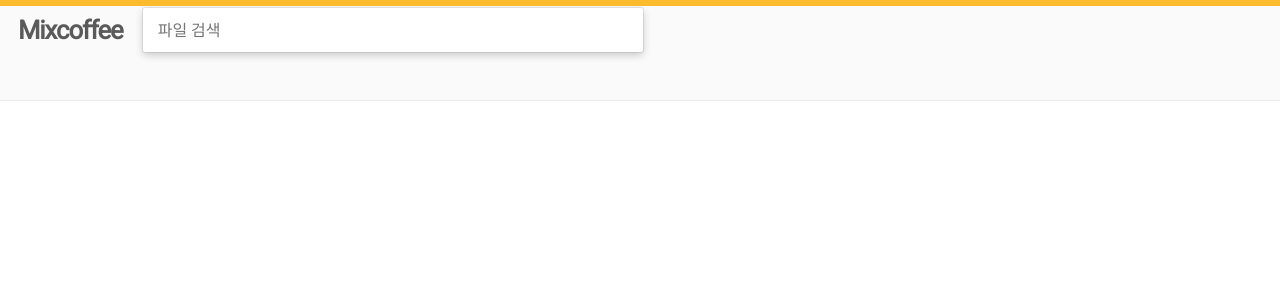
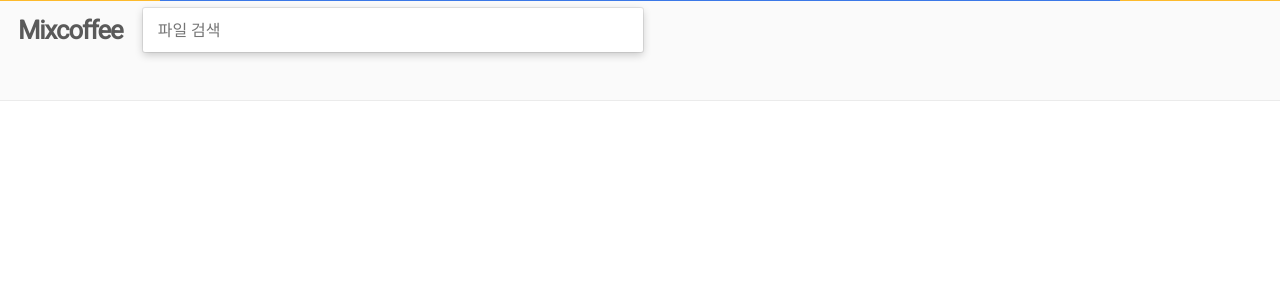
Before and after one commit to Byzz91/mixcoffee-finder, a React (Create React App) app: page / in a window 1280 px wide. Shown: the top 300 px of the page. Built offline with nearby package versions, Linux system fonts and the light colour scheme.

Commit message:
fix: LoadingBar

```diff
--- a/src/components/LoadingBar.js
+++ b/src/components/LoadingBar.js
@@ -1,13 +1,18 @@
 import React, { Component } from 'react';
 import styled, { keyframes } from 'styled-components';
 
-const LoadingWrapper = styled.div`
+const LoadingBarPosition = styled.div`
   position: fixed;
   width: 100%;
   left: 0;
   top: 0;
-  height: 6px;
+  height: 1px;
   background-color: #fdba2c;
+`;
+
+const LoadingInner = styled.div`
+  position: relative;
+  height: 100%;
 `;
 
 const animateEffect = keyframes`
@@ -17,18 +22,27 @@ const animateEffect = keyframes`
 `;
 
 const Colorizer = styled.div`
+  content: "";
+  display: inline;
+  position: absolute;
+  width: 0;
+  height: 100%;
+  left: 50%;
+  text-align: center;
   background-color: ${ props => props.color ? props.color : '#000' };
-  animation: ${ animateEffect } 3s linear ${ props => props.speed ? props.speed : '' } infinite;
+  animation: ${ animateEffect } ${ props => props.duration ? props.duration : '3s' } linear ${ props => props.delay ? props.delay : '' } infinite;
 `;
 
 class LoadingBar extends Component {
   render() {
     return (
-      <LoadingWrapper>
+      <LoadingBarPosition>
+        <LoadingInner>
         <Colorizer color="#da4733" />
-        <Colorizer color="#3b78e7" speed="1s" />
-        <Colorizer color="#fdba2c" speed="2s" />
-      </LoadingWrapper>
+        <Colorizer color="#3b78e7" duration="2s" delay="1s" />
+        <Colorizer color="#fdba2c" duration="1s" delay="3s" />
+        </LoadingInner>
+      </LoadingBarPosition>
     );
   }
 }
--- a/src/components/Logo.js
+++ b/src/components/Logo.js
@@ -12,6 +12,7 @@ const Title = styled.h1`
   letter-spacing: -1px;
   margin: 15px 10px 10px 18px;
   color: #5a5a5a;
+  user-select: none;
 `;
 
 class Logo extends Component {
```
